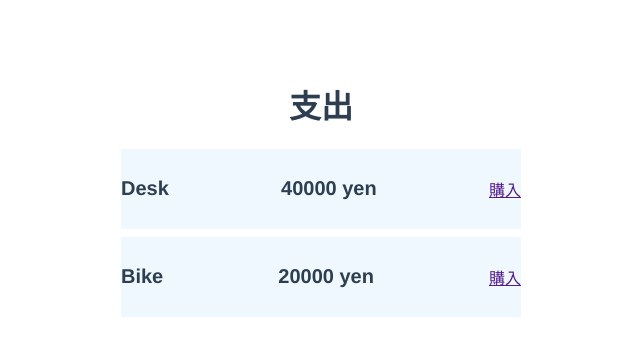
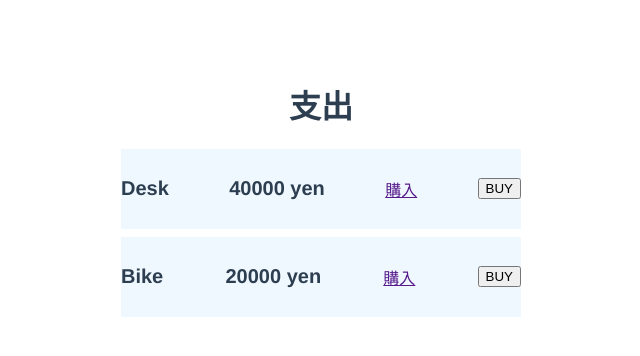
Before and after one commit to cochimu/Udemy-Vue3, a Vue app in the folder vue-sample/: page / in a window 1280 px wide. Shown: the top 356 px of the page, without its empty margins (319-959 px from the left). Built offline with nearby package versions, Linux system fonts and the light colour scheme.

Commit message:
20-メソッドを埋め込む

```diff
--- a/vue-sample/src/components/Payment.vue
+++ b/vue-sample/src/components/Payment.vue
@@ -6,6 +6,10 @@
 const price2 = 20000
 
 const url1 = ''
+
+const buy = (itemName: string) => {
+	alert('Are you sure buy ' + itemName + '?')
+}
 </script>
 
 <template>
@@ -14,13 +18,16 @@
 		<div class="payment">
 			<label>{{ itemName1 }}</label>
 			<label>{{ price1 }} yen</label>
-			<!-- v-bindで動的な値を入れられる -->
+			<!-- v-bindで変数などの動的な値を入れられる -->
 			<a v-bind:href="url1">購入</a>
+			<!-- v-onでメソッドを埋め込める -->
+			<button v-on:click="buy(itemName1)">BUY</button>
 		</div>
 		<div class="payment">
 			<label>{{ itemName2 }}</label>
 			<label>{{ price2 }} yen</label>
 			<a href="">購入</a>
+			<button v-on:click="buy(itemName2)">BUY</button>
 		</div>
 	</div>
 </template>
```
